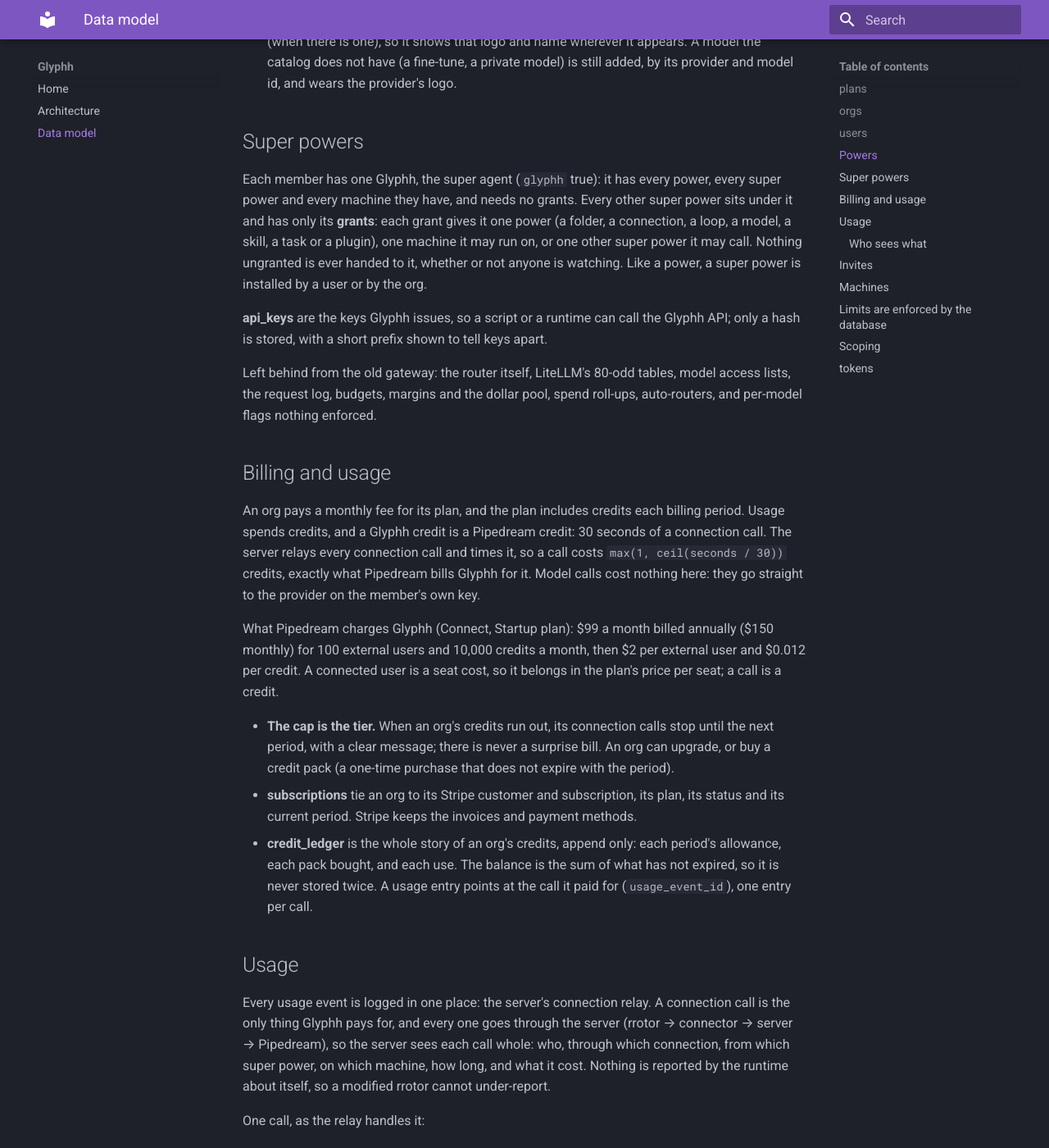
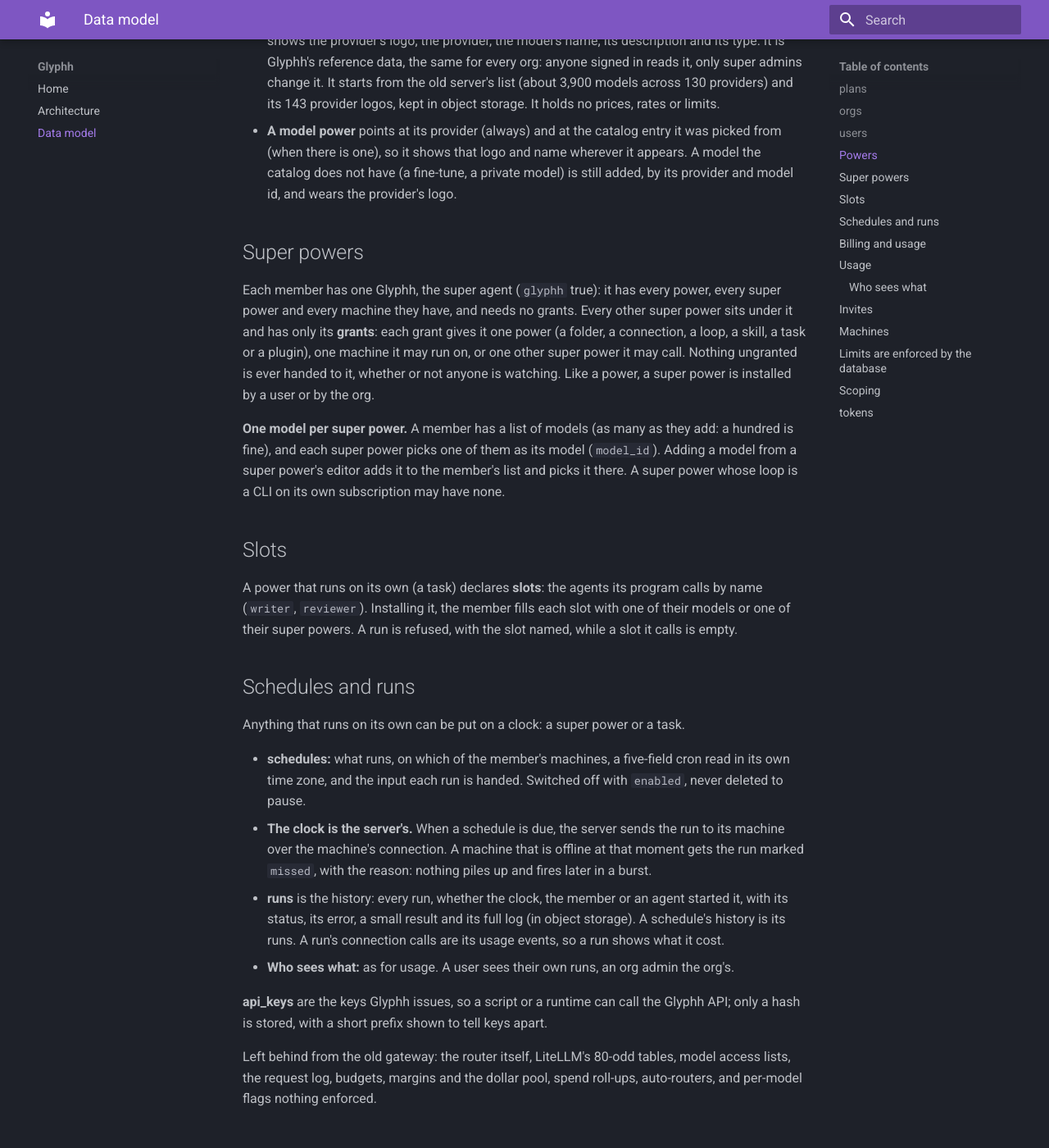
Before and after one commit to glyphh-ai/server, an MkDocs documentation site: the page built from docs/data-model.md, in a window 1280 px wide and 1400 px high, scrolled down 3216 px. Shown: the whole window at 82% size. Built offline with MkDocs 1.6.1 and Material for MkDocs 9.7.7, drawn with Linux system fonts in a browser that asks for light colours.

Commit message:
Data model: one model per super power, slots, schedules and runs (the history)
Co-Authored-By: Claude Opus 5.5 <noreply@anthropic.com>

```diff
--- a/docs/data-model.md
+++ b/docs/data-model.md
@@ -14,6 +14,17 @@ erDiagram
     super_powers ||--o{ grants : "is granted"
     powers ||--o{ grants : "granted as"
     machines ||--o{ grants : "granted as"
+    powers ||--o{ super_powers : "is the model of"
+    powers ||--o{ slots : "declares"
+    powers ||--o{ slots : "fills"
+    super_powers ||--o{ slots : "fills"
+    super_powers ||--o{ schedules : "on a clock"
+    powers ||--o{ schedules : "on a clock"
+    machines ||--o{ schedules : "runs on"
+    schedules ||--o{ runs : "fires"
+    super_powers ||--o{ runs : "runs"
+    machines ||--o{ runs : "ran on"
+    runs ||--o{ usage_events : "spends"
     powers ||--o| models : "is a"
     providers ||--o{ catalog_models : "offers"
     providers ||--o{ models : "serves"
@@ -157,6 +168,7 @@ erDiagram
         uuid user_id FK "null = installed by the org, for everyone"
         text name "unique for its owner"
         bool glyphh "true = the member's Glyphh, the super agent: one per member, granted everything"
+        uuid model_id FK "the one model it runs on, from its owner's models; null = the loop's own (a CLI on its subscription)"
         jsonb definition "the rrotor definition, still to be drawn"
         timestamptz created_at
         timestamptz updated_at
@@ -165,9 +177,55 @@ erDiagram
     grants {
         uuid id PK
         uuid super_power_id FK "the super power granted it"
-        uuid power_id FK "a power: folder, connection, loop, model, skill, task, plugin; or"
+        uuid power_id FK "a power: folder, connection, loop, skill, task, plugin (never a model: that is picked); or"
         uuid machine_id FK "a machine it may run on; or"
         uuid granted_super_power_id FK "a super power it may call (exactly one of the three)"
+        timestamptz created_at
+    }
+
+    slots {
+        uuid id PK
+        uuid power_id FK "the task (or other power) that declares it"
+        text name "what its program calls it: writer, reviewer, ..."
+        uuid model_id FK "filled by one of the owner's models; or"
+        uuid super_power_id FK "by one of their super powers (at most one of the two; neither = not filled yet)"
+        timestamptz created_at
+        timestamptz updated_at
+    }
+
+    schedules {
+        uuid id PK
+        uuid org_id FK
+        uuid user_id FK "whose schedule it is"
+        uuid super_power_id FK "what it runs: a super power; or"
+        uuid power_id FK "a task (exactly one of the two)"
+        uuid machine_id FK "where it runs"
+        text name
+        text cron "five fields"
+        text time_zone "the zone the cron reads in: America/New_York, ..."
+        jsonb input "what each run is handed"
+        bool enabled
+        timestamptz next_run_at
+        timestamptz created_at
+        timestamptz updated_at
+    }
+
+    runs {
+        uuid id PK
+        uuid org_id FK
+        uuid user_id FK "who it ran for"
+        uuid super_power_id FK "what ran: a super power; or"
+        uuid power_id FK "a task (exactly one of the two)"
+        uuid schedule_id FK "null = started by hand, or by an agent"
+        uuid machine_id FK "where it ran"
+        text trigger "schedule, manual, agent"
+        text status "queued, running, succeeded, failed, canceled, missed"
+        text error "the reason, when it did not succeed"
+        jsonb result "what it returned, kept small"
+        text log_key "its full log, in object storage"
+        timestamptz scheduled_for "the time the clock meant; null when not scheduled"
+        timestamptz started_at
+        timestamptz finished_at
         timestamptz created_at
     }
 
@@ -347,7 +405,22 @@ Every power is a row in `powers` (who owns it, its kind and name), and one row i
 
 ## Super powers
 
-Each member has one Glyphh, the super agent (`glyphh` true): it has every power, every super power and every machine they have, and needs no grants. Every other super power sits under it and has only its **grants**: each grant gives it one power (a folder, a connection, a loop, a model, a skill, a task or a plugin), one machine it may run on, or one other super power it may call. Nothing ungranted is ever handed to it, whether or not anyone is watching. Like a power, a super power is installed by a user or by the org.
+Each member has one Glyphh, the super agent (`glyphh` true): it has every power, every super power and every machine they have, and needs no grants. Every other super power sits under it and has only its **grants**: each grant gives it one power (a folder, a connection, a loop, a skill, a task or a plugin), one machine it may run on, or one other super power it may call. Nothing ungranted is ever handed to it, whether or not anyone is watching. Like a power, a super power is installed by a user or by the org.
+
+**One model per super power.** A member has a list of models (as many as they add: a hundred is fine), and each super power picks one of them as its model (`model_id`). Adding a model from a super power's editor adds it to the member's list and picks it there. A super power whose loop is a CLI on its own subscription may have none.
+
+## Slots
+
+A power that runs on its own (a task) declares **slots**: the agents its program calls by name (`writer`, `reviewer`). Installing it, the member fills each slot with one of their models or one of their super powers. A run is refused, with the slot named, while a slot it calls is empty.
+
+## Schedules and runs
+
+Anything that runs on its own can be put on a clock: a super power or a task.
+
+- **schedules:** what runs, on which of the member's machines, a five-field cron read in its own time zone, and the input each run is handed. Switched off with `enabled`, never deleted to pause.
+- **The clock is the server's.** When a schedule is due, the server sends the run to its machine over the machine's connection. A machine that is offline at that moment gets the run marked `missed`, with the reason: nothing piles up and fires later in a burst.
+- **runs** is the history: every run, whether the clock, the member or an agent started it, with its status, its error, a small result and its full log (in object storage). A schedule's history is its runs. A run's connection calls are its usage events, so a run shows what it cost.
+- **Who sees what:** as for usage. A user sees their own runs, an org admin the org's.
 
 **api_keys** are the keys Glyphh issues, so a script or a runtime can call the Glyphh API; only a hash is stored, with a short prefix shown to tell keys apart.
 
```
Also changed, not shown: other parts of docs/data-model.md (+1 -1 lines), docs/architecture.md (+1 -1 lines).
